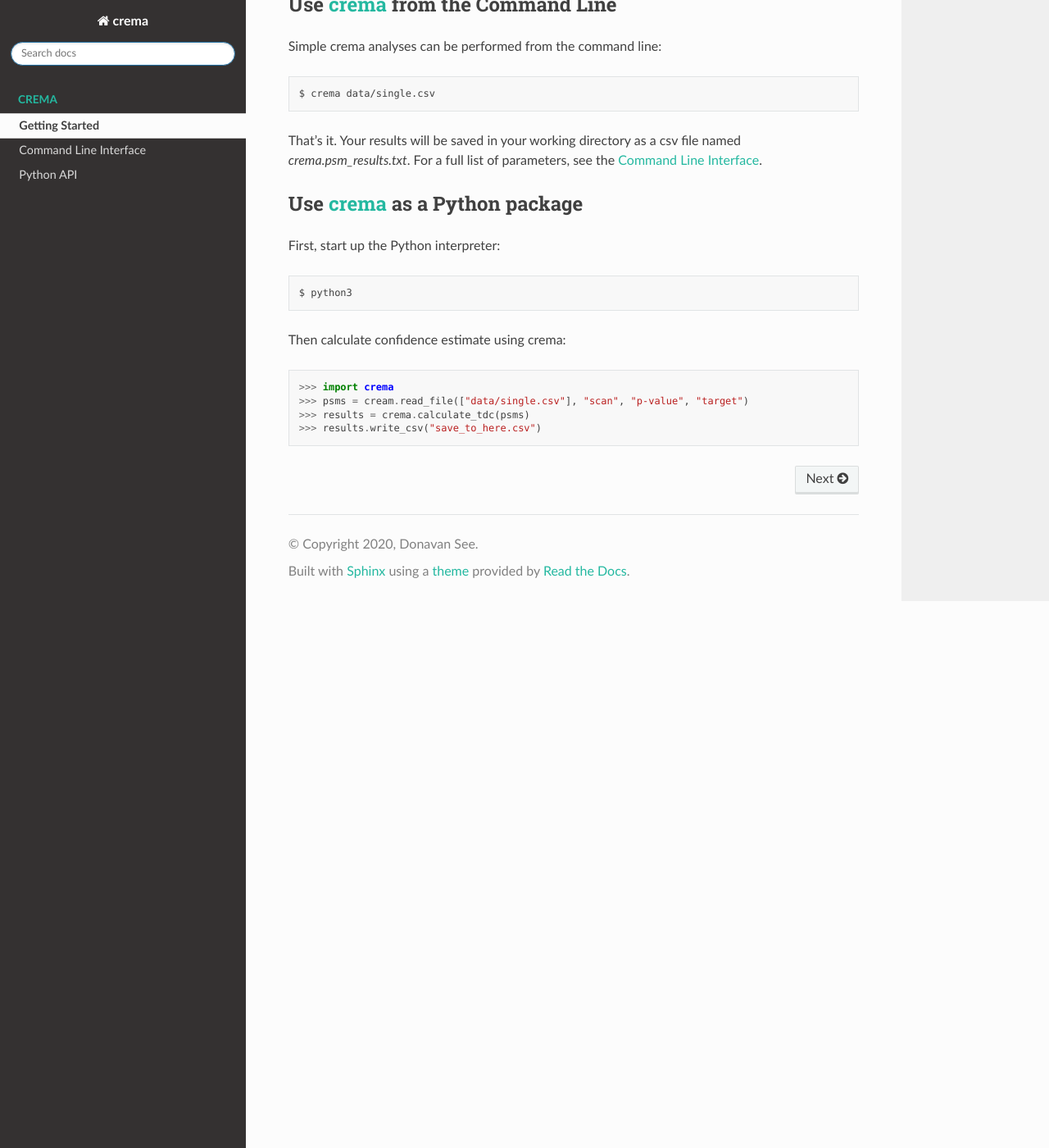
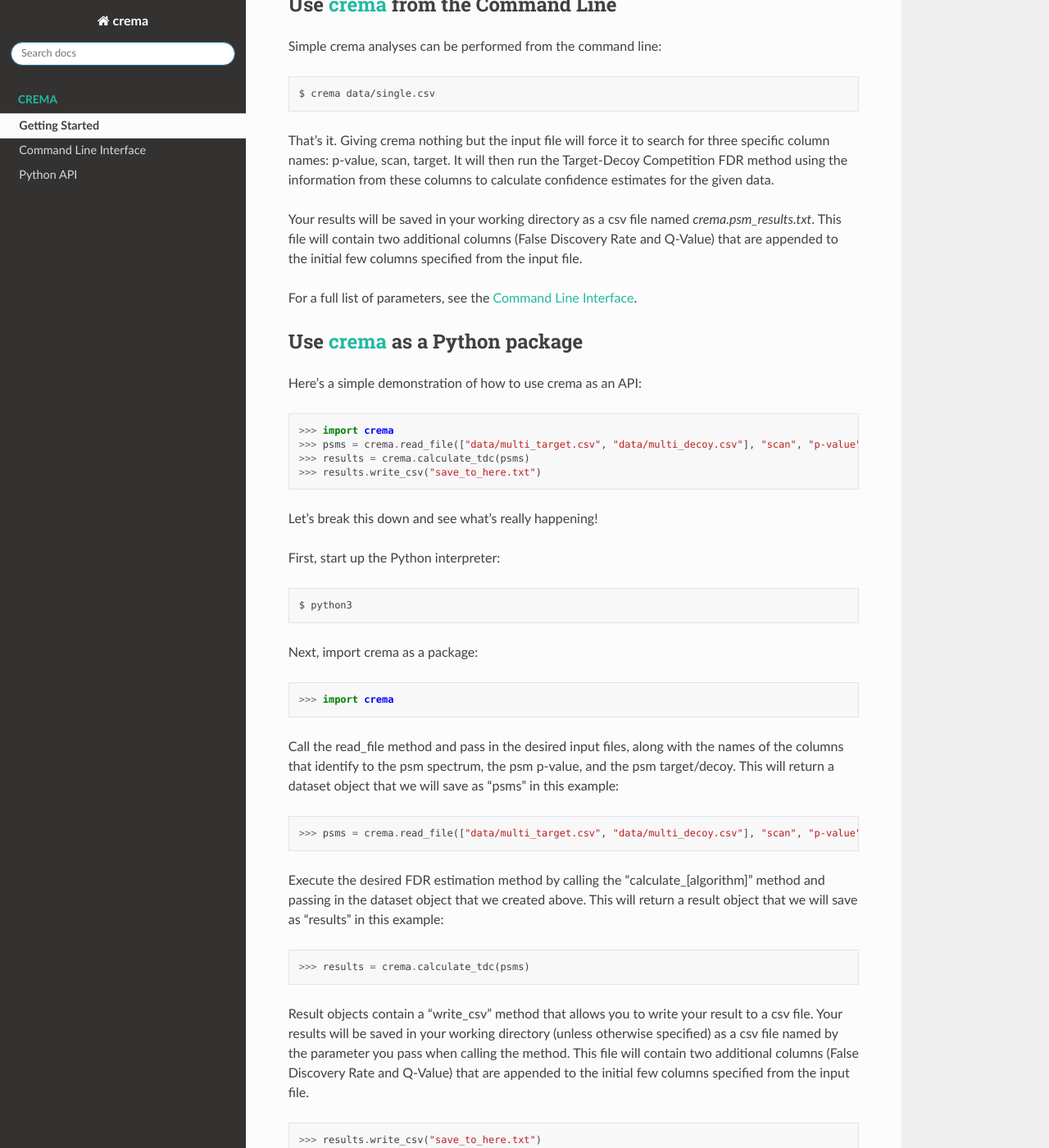
Before and after one commit to Noble-Lab/crema, a Sphinx documentation site: the page built from docs/index.rst, in a window 1280 px wide and 1400 px high, scrolled down 1303 px. Shown: the whole window at 82% size. Built offline with Sphinx 7.4.7 and the Read the Docs theme 2.0.0, drawn with Linux system fonts in a browser that asks for light colours; pages that are not in the unit, such as notebooks, are missing from menus; the version number could not be read and is left out; some of the changed text lies outside the part shown.

Commit message:
Updated docs
Detailed instructions for how to use crema

```diff
--- a/docs/index.rst
+++ b/docs/index.rst
@@ -73,12 +73,32 @@ Simple crema analyses can be performed from the command line:
 
    $ crema data/single.csv
 
-That's it. Your results will be saved in your working directory as a
-csv file named `crema.psm_results.txt`. For a full
-list of parameters, see the :doc:`Command Line Interface <cli>`.
+That's it. Giving crema nothing but the input file will force it to search for
+three specific column names: p-value, scan, target. It will then run the
+Target-Decoy Competition FDR method using the information from these columns
+to calculate confidence estimates for the given data.
+
+Your results will be saved in your working directory as a
+csv file named `crema.psm_results.txt`. This file will contain two additional columns
+(False Discovery Rate and Q-Value) that are
+appended to the initial few columns specified from the input file.
+
+For a full list of parameters, see the :doc:`Command Line Interface <cli>`.
 
 Use **crema** as a Python package
 ###################################
+
+Here's a simple demonstration of how to use crema as an API:
+
+.. code-block:: Python
+
+   >>> import crema
+   >>> psms = crema.read_file(["data/multi_target.csv", "data/multi_decoy.csv"], "scan", "p-value", "target")
+   >>> results = crema.calculate_tdc(psms)
+   >>> results.write_csv("save_to_here.txt")
+
+Let's break this down and see what's really happening!
+
 
 First, start up the Python interpreter:
 
@@ -86,11 +106,38 @@ First, start up the Python interpreter:
 
    $ python3
 
-Then calculate confidence estimate using crema:
+Next, import crema as a package:
 
 .. code-block:: Python
 
    >>> import crema
-   >>> psms = cream.read_file(["data/single.csv"], "scan", "p-value", "target")
+
+Call the read_file method and pass in the desired input files, along with the names of the columns
+that identify to the psm spectrum, the psm p-value, and the psm target/decoy. This will return a
+dataset object that we will save as "psms" in this example:
+
+.. code-block:: Python
+
+   >>> psms = crema.read_file(["data/multi_target.csv", "data/multi_decoy.csv"], "scan", "p-value", "target")
+
+Execute the desired FDR estimation method by calling the "calculate_[algorithm]" method and
+passing in the dataset object that we created above. This will return a result object that
+we will save as "results" in this example:
+
+.. code-block:: Python
+
    >>> results = crema.calculate_tdc(psms)
-   >>> results.write_csv("save_to_here.csv")
+
+Result objects contain a "write_csv" method that allows you to write your result to a csv file.
+Your results will be saved in your working directory (unless otherwise specified) as a
+csv file named by the parameter you pass when calling the method.
+This file will contain two additional columns
+(False Discovery Rate and Q-Value) that are
+appended to the initial few columns specified from the input file.
+
+.. code-block:: Python
+
+   >>> results.write_csv("save_to_here.txt")
+
+That's all there is to it! You've successfully used crema as an API to
+calculate confidence estimates for your data!
```
Also changed, not shown: docs/cli.rst (+10 -1 lines).
